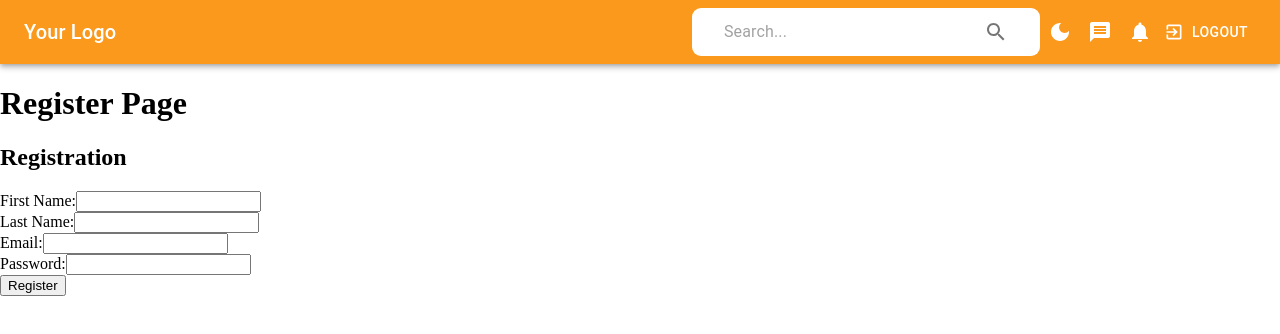
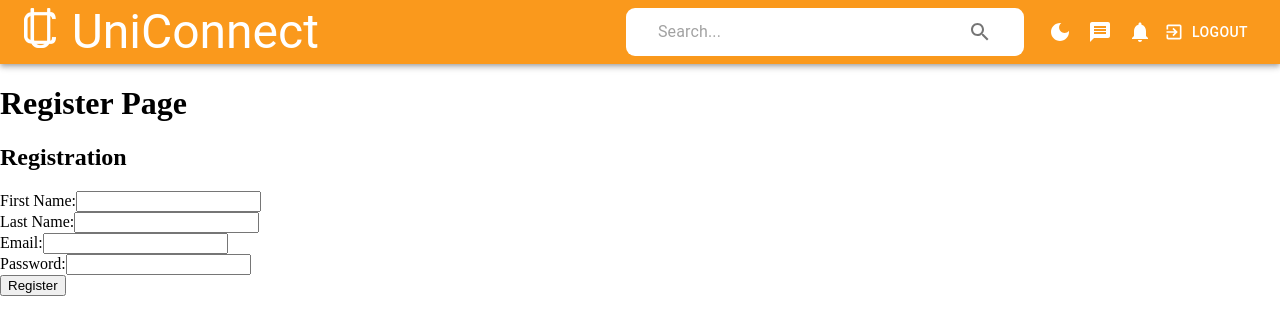
Before and after one commit to ashfaqshimer/InteractaBase, a React (Vite) app in the folder client/: page /register in a window 1280 px wide. Shown: the top 334 px of the page. Built offline with nearby package versions, Linux system fonts and the light colour scheme.

Commit message:
Implement logout functionality

```diff
--- a/client/src/common/Navbar.jsx
+++ b/client/src/common/Navbar.jsx
@@ -8,35 +8,46 @@ import {
 	Button,
 } from '@mui/material';
 import SearchIcon from '@mui/icons-material/Search';
-import {
-	Search,
-	Message,
-	DarkMode,
-	LightMode,
-	Notifications,
-	Help,
-	Menu,
-	Close,
-} from '@mui/icons-material';
+import { Message, DarkMode, Notifications } from '@mui/icons-material';
 import ExitToAppIcon from '@mui/icons-material/ExitToApp';
+import { useNavigate } from 'react-router-dom';
+import { useDispatch } from 'react-redux';
+import { logout } from '../features/auth/authSlice';
 
 const Navbar = () => {
+	const navigate = useNavigate();
+	const dispatch = useDispatch();
 	return (
 		<AppBar position='static' sx={{ backgroundColor: '#FA991C' }}>
 			<Toolbar>
-				{/* Logo and Search */}
-				<Typography variant='h6' component='div' sx={{ flexGrow: 1 }}>
-					Your Logo
+				<Typography
+					variant='h3'
+					component='div'
+					sx={{
+						flexGrow: 1,
+						'&:hover': {
+							color: '#1C768F',
+							cursor: 'pointer',
+						},
+					}}
+					onClick={() => navigate('/')}
+				>
+					<img
+						src='../../public/assets/navLogo.png' // Adjust the path based on your project structure
+						alt='Your Logo'
+						style={{ height: '40px', marginRight: '16px' }}
+					/>
+					UniConnect
 				</Typography>
-				{/* <div style={{ display: 'flex', alignItems: 'center' }}> */}
 				<div
 					style={{
 						display: 'flex',
 						alignItems: 'center',
-						width: '300px',
+						width: '350px',
 						backgroundColor: 'white',
 						borderRadius: '9px',
 						padding: '0 1.5rem',
+						marginRight: '1rem',
 					}}
 				>
 					<InputBase
@@ -54,7 +65,6 @@ const Navbar = () => {
 						<SearchIcon />
 					</IconButton>
 				</div>
-				{/* </div> */}
 
 				{/* Icons on the right */}
 				<IconButton color='inherit'>
@@ -68,7 +78,11 @@ const Navbar = () => {
 				</IconButton>
 
 				{/* Logout Button */}
-				<Button color='inherit' startIcon={<ExitToAppIcon />}>
+				<Button
+					color='inherit'
+					startIcon={<ExitToAppIcon />}
+					onClick={() => dispatch(logout())}
+				>
 					Logout
 				</Button>
 			</Toolbar>
--- a/client/src/features/auth/authService.js
+++ b/client/src/features/auth/authService.js
@@ -7,7 +7,14 @@ export const loginUser = async (loginDetails) => {
 		const response = await axios.post(`${AUTH_URL}/login`, loginDetails);
 		return response;
 	} catch (error) {
-		throw new Error(error.response?.data?.error || 'Error logging in');
+		let errorMsg;
+		if (error.response?.data?.errors) {
+			errorMsg = error.response?.data?.errors.join(', ');
+		}
+		if (error.response?.data?.error) {
+			errorMsg = error.response?.data?.error;
+		}
+		throw new Error(errorMsg || 'Error logging in');
 	}
 };
 
@@ -26,3 +33,19 @@ export const registerUser = async (formData) => {
 		throw new Error(errorMsg || 'Error creating user');
 	}
 };
+
+export const logoutUser = async () => {
+	try {
+		const response = await axios.get(`${AUTH_URL}/logout`);
+		return response;
+	} catch (error) {
+		let errorMsg;
+		if (error.response?.data?.errors) {
+			errorMsg = error.response?.data?.errors.join(', ');
+		}
+		if (error.response?.data?.error) {
+			errorMsg = error.response?.data?.error;
+		}
+		throw new Error(errorMsg || 'Error creating user');
+	}
+};
--- a/client/src/features/auth/authSlice.js
+++ b/client/src/features/auth/authSlice.js
@@ -1,5 +1,5 @@
 import { createAsyncThunk, createSlice } from '@reduxjs/toolkit';
-import { loginUser, registerUser } from './authService';
+import { loginUser, logoutUser, registerUser } from './authService';
 import setAuthToken from '../../common/utils';
 
 const initialState = {
@@ -41,6 +41,14 @@ const authSlice = createSlice({
 				localStorage.setItem('user', JSON.stringify(payload.data));
 				setAuthToken(localStorage.token);
 			})
+			.addCase(logout.fulfilled, (state, { payload }) => {
+				state.status = 'succeeded';
+				state.user = null;
+				state.error = null;
+				localStorage.removeItem('token');
+				localStorage.removeItem('user');
+				setAuthToken(localStorage.token);
+			})
 			.addMatcher(
 				(action) => action.type.endsWith('/pending'),
 				(state, action) => {
@@ -71,6 +79,11 @@ export const register = createAsyncThunk(
 	}
 );
 
+export const logout = createAsyncThunk('auth/logout', async () => {
+	const response = await logoutUser();
+	return response.data;
+});
+
 export const { setUser, clearUser } = authSlice.actions;
 
 export default authSlice.reducer;
```
Also changed, not shown: client/public/assets/logo.png (added), client/public/assets/navLogo.png (added).
